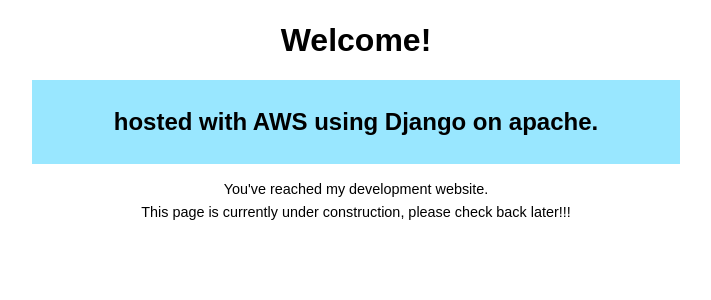
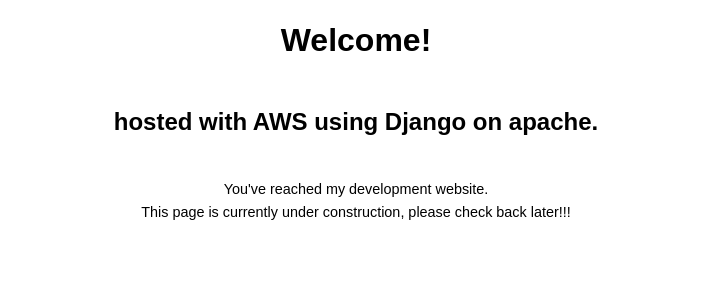
Before and after one commit to psripac/web-ui, a Django app: page / in a window 1280 px wide. Shown: the part 37-337 px from the top of the page, without its empty margins (284-995 px from the left). Run offline with Django 3.2, Linux system fonts and the light colour scheme.

Commit message:
removed blue background

```diff
--- a/web/coolui/static/coolui/css/style.css
+++ b/web/coolui/static/coolui/css/style.css
@@ -42,7 +42,6 @@
 }
 
 .module {
-    background-color: rgb(153, 231, 255);
     margin: auto;
     width: 75%;
     padding: .5em 1.5em;
```
